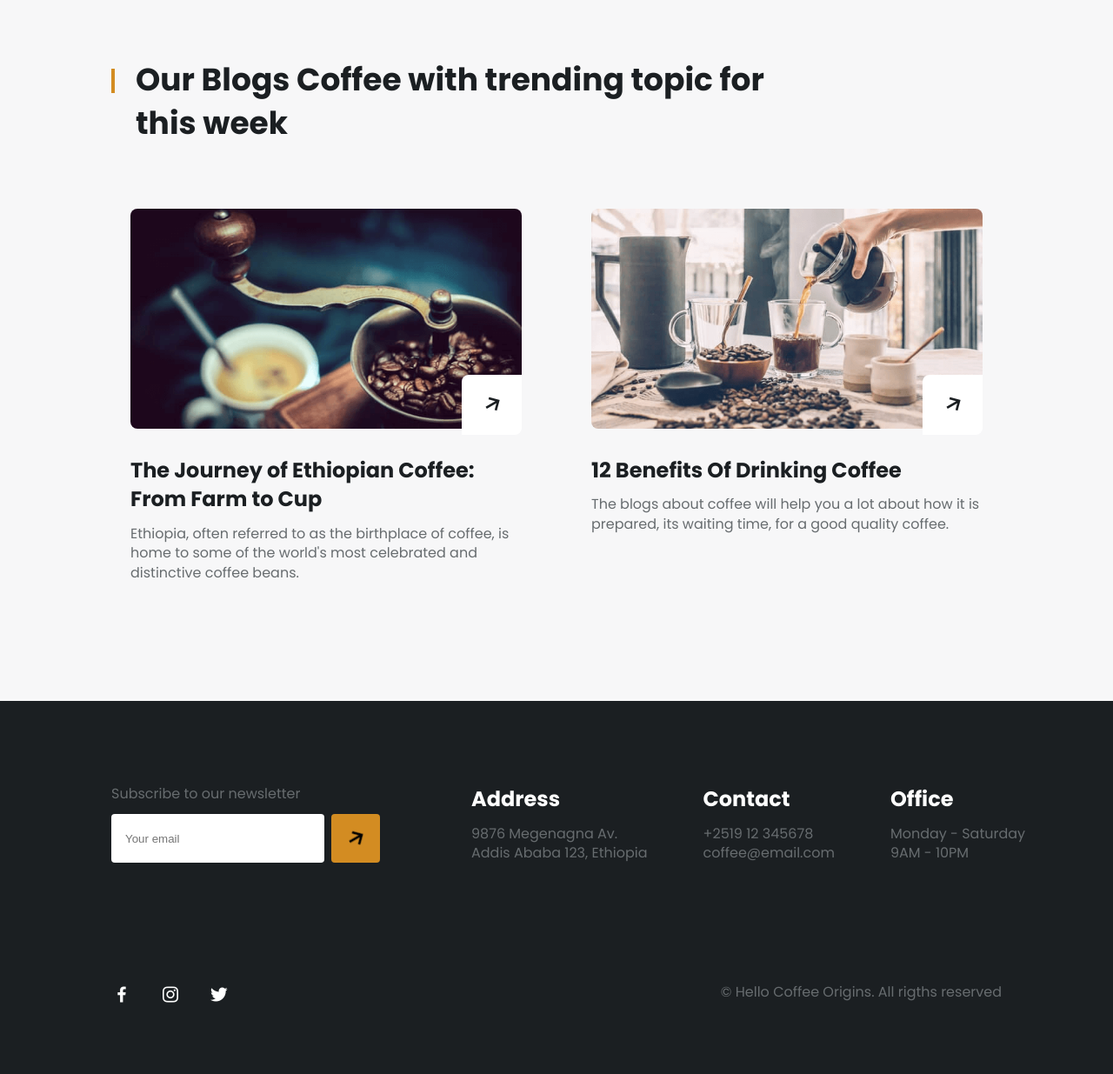
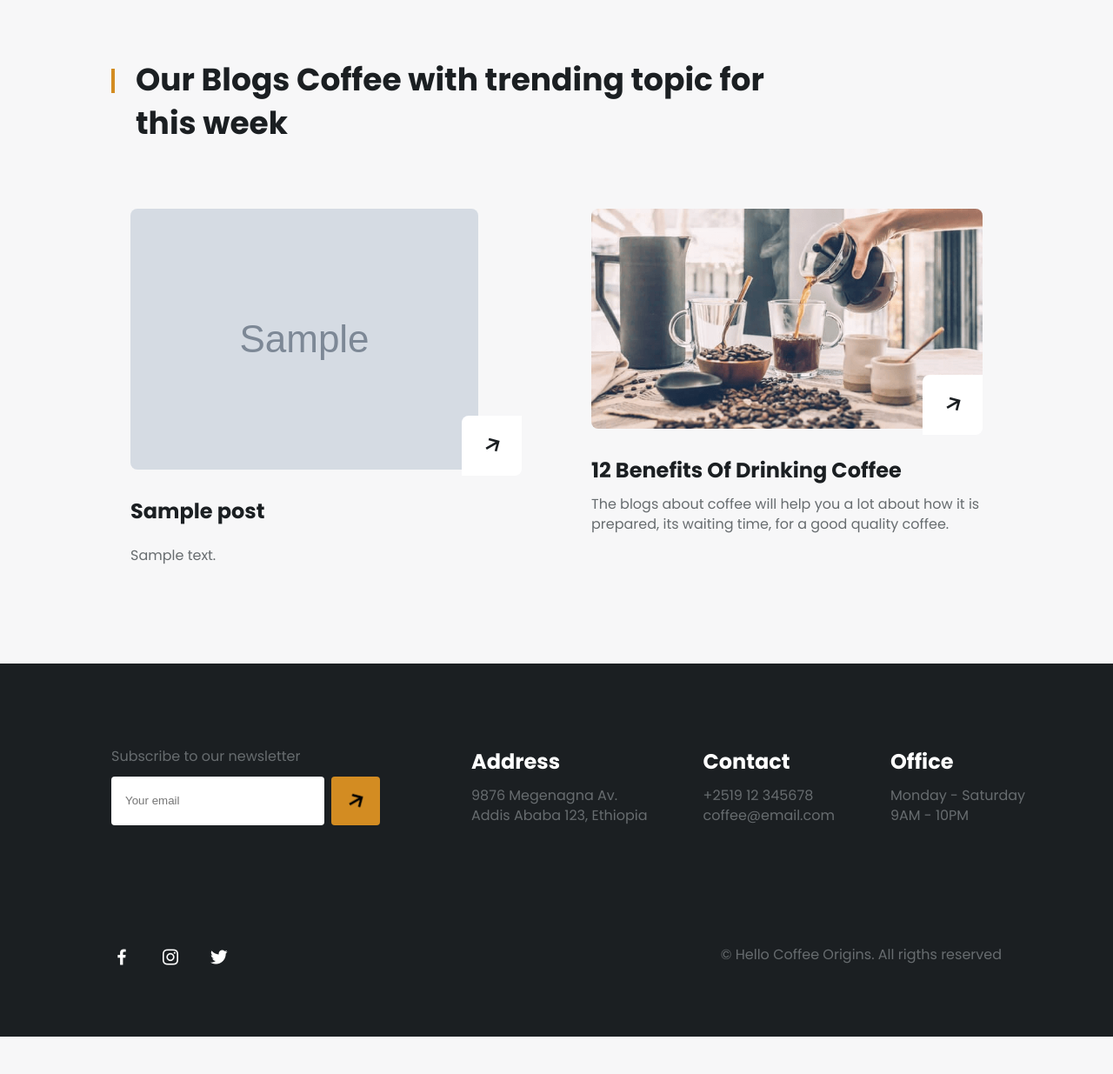
Before and after one commit to ankiyondesigns/coffee-house-backend, a Django app: page / in a window 1280 px wide. Shown: the part 2352-3587 px from the top of the page at 87% size. After the commit the page ends 3544 px from the top, so only its background shows below. Run offline with Django 5.2, Linux system fonts and the light colour scheme; tables that the repository leaves empty hold one stand-in row (values such as "Sample post"); grey boxes marked "Sample" are stand-in pictures; some libraries are stand-ins or nearby versions.

Commit message:
update: update the blog section from the database

```diff
--- a/coffee/templates/coffee/home.html
+++ b/coffee/templates/coffee/home.html
@@ -296,32 +296,31 @@
           </h2>
 
           <div class="blog__content grid">
+          {% for post in posts %}
             <article class="blog__card">
               <div class="blog__image">
                 <img
-                  src="{% static 'images/blog1.png' %}"
+                  src="{{ post.banner.url }}"
                   alt="Blog Thumbnails"
                   class="blog__img"
                 />
-                <a href="#" class="blog__button">
+                <a href="{% url 'post_detail' post.id %}" class="blog__button">
                   <i class="bx bx-right-arrow-alt"></i>
                 </a>
               </div>
 
               <div class="blog__data">
                 <h2 class="blog__title">
-                  The Journey of Ethiopian Coffee: From Farm to Cup
+                  {{ post.title }}
                 </h2>
                 <p class="blog__description">
-                  Ethiopia, often referred to as the birthplace of coffee, is
-                  home to some of the world's most celebrated and distinctive
-                  coffee beans.
+                  {{ post.body|truncatewords:30|linebreaks }}
                 </p>
 
                 <div class="blog__footer"></div>
               </div>
             </article>
-
+          {% endfor %}
             <article class="blog__card">
               <div class="blog__image">
                 <img
```
